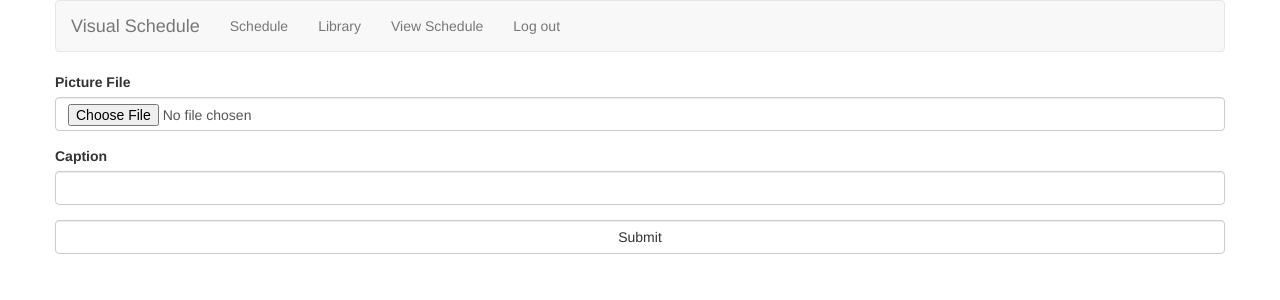
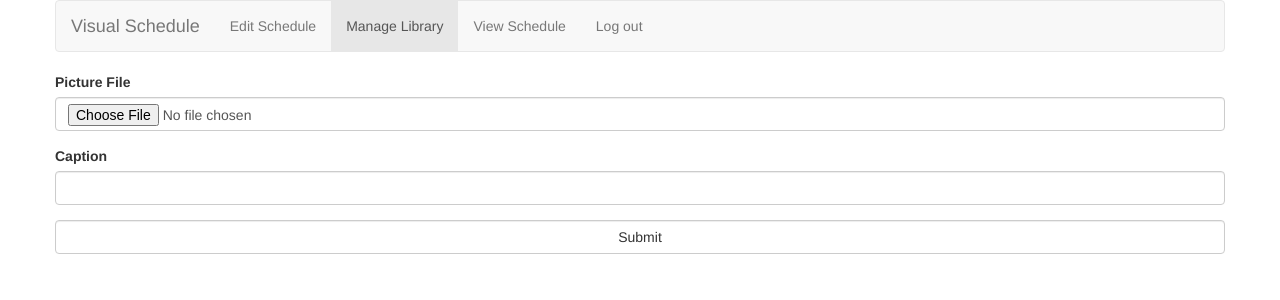
Before and after one commit to bruntonspall/visual-schedule, a Python web app: template templates/pictureadmin.html in a window 1280 px wide. Shown: the top 300 px of the page. Run offline with Jinja, Linux system fonts and the light colour scheme; the template is opened without the code that fills it, so the values that code supplies are empty.

Commit message:
A bit of cleanup

```diff
--- a/main.py
+++ b/main.py
@@ -180,13 +180,11 @@ class UserSetupHandler(webapp2.RequestHandler):
 class MainHandler(webapp2.RequestHandler):
     @login_required
     def get(self):
-        logging.info(self.request.environ)
         if ipadRegex.search(self.request.environ["HTTP_USER_AGENT"]):
             self.redirect("/display")
 
         schedule = Schedule.get_for_user(self.user)
 
-        logging.info("Got request for /")
         template = jinj.get_template('index.html')
         self.response.out.write(template.render(
             {
--- a/templates/base.html
+++ b/templates/base.html
@@ -14,7 +14,7 @@
 {% block scripts %}
   <script type="text/javascript" src="/static/js/jquery-1.7.2.min.js"></script>
   <script type="text/javascript" src="/static/js/jquery-ui-1.8.20.custom.min.js"></script>
-  <script type="text/javascript" src="/js/bootstrap.min.js"></script>
+  <script type="text/javascript" src="/static/js/bootstrap.min.js"></script>
   <script type="text/javascript" src="/static/js/main.js"></script>
   {% endblock %}
 
@@ -28,8 +28,8 @@
       </div>
       <div class="">
         <ul class="nav navbar-nav">
-          <li class="{% if page == "schedule" %}pure-menu-selected{%endif%}"><a href="/">Schedule</a></li>
-          <li class="{% if page == "library" %}pure-menu-selected{%endif%}"><a href="/picture">Library</a></li>
+          <li class="{% if page == "schedule" %}active{%endif%}"><a href="/">Edit Schedule</a></li>
+          <li class="{% if page == "library" %}active{%endif%}"><a href="/picture">Manage Library</a></li>
           <li><a href="/display">View Schedule</a></li>
           <li><a href="{{logout_url}}">Log out</a></li>
           {% block menuitems %}{% endblock %}
--- a/templates/pictureadmin.html
+++ b/templates/pictureadmin.html
@@ -1,5 +1,8 @@
 {% extends "base.html" %}
 {% set page = "library" %}
+{% block scripts %}
+<script type="text/javascript" src="/static/js/bootstrap.min.js"></script>
+{% endblock %}
 {% block title %}Upload a picture{% endblock %}
 {% block body %}
 <div class="row">
```
